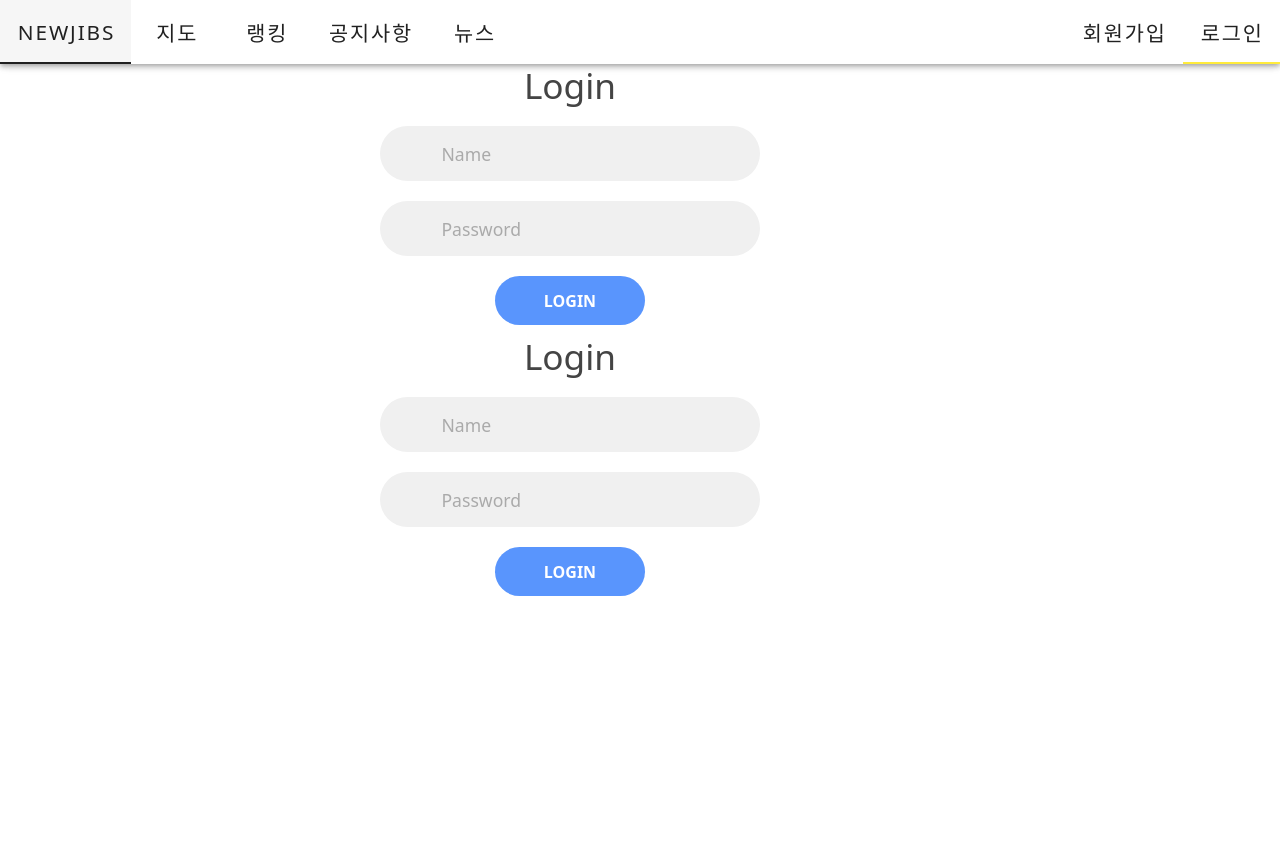
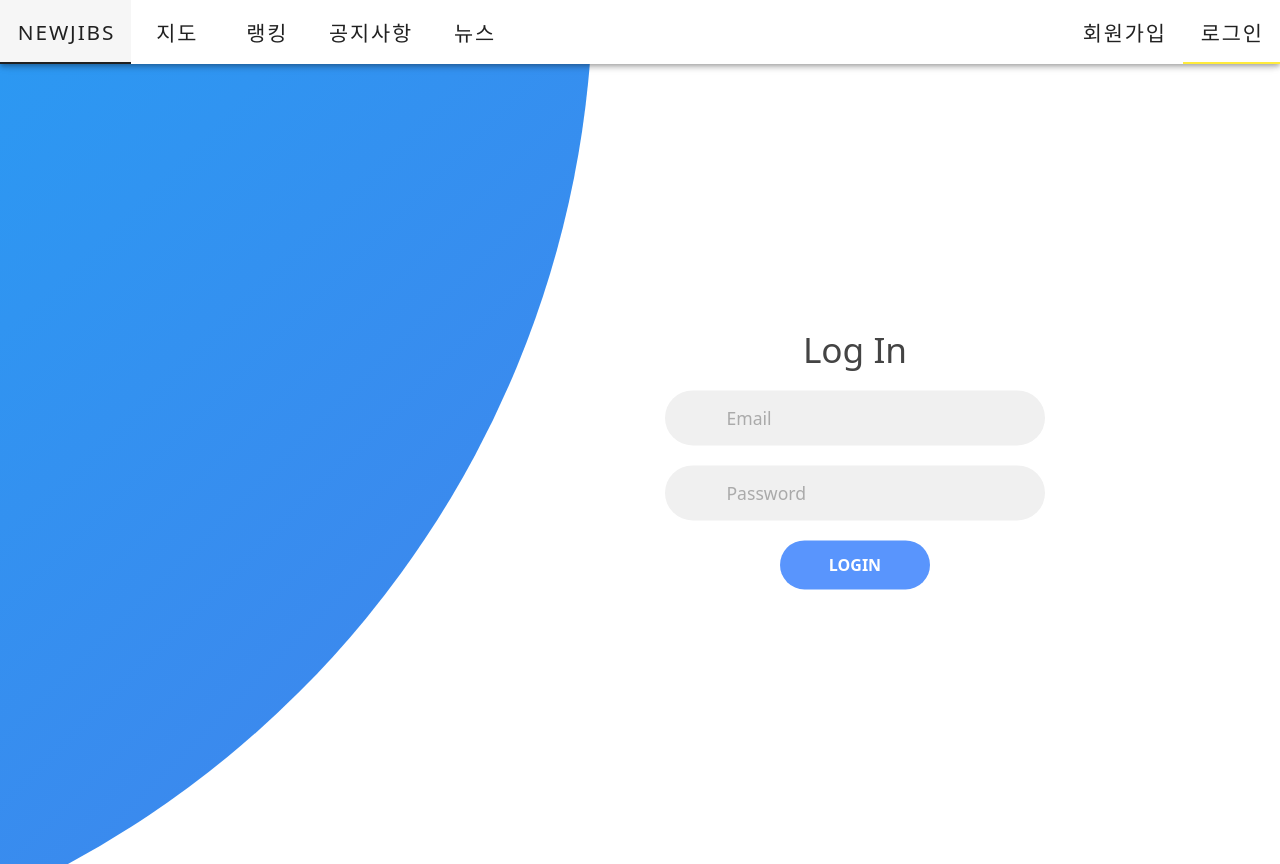
Before and after one commit to NewJibs/newjibs-fe, a Vue app: page /user/login in a window 1280 px wide. Built offline with nearby package versions, Linux system fonts and the light colour scheme; no server answers.

Commit message:
feat : signup 창 + 이미지 추가

```diff
--- a/src/components/user/SignIn.vue
+++ b/src/components/user/SignIn.vue
@@ -6,8 +6,27 @@
   <div class="container" style="z-index: 100">
     <div class="forms-container">
       <div class="signin-signup">
+        <!-- 로그인 form -->
         <form action="" class="sign-in-form">
-          <h2 class="title">Login</h2>
+          <h2 class="title">Log In</h2>
+          <div class="input-field">
+            <i class="fas fa-user"></i>
+            <input type="text" placeholder="Email" />
+          </div>
+          <div class="input-field">
+            <i class="fas fa-lock"></i>
+            <input type="password" placeholder="Password" />
+          </div>
+          <input type="submit" value="login" class="btn solid" />
+        </form>
+
+        <!-- 회원가입 form -->
+        <form action="" class="sign-up-form">
+          <h2 class="title">Sign Up</h2>
+          <div class="input-field">
+            <i class="fas fa-envelope"></i>
+            <input type="text" placeholder="Email" />
+          </div>
           <div class="input-field">
             <i class="fas fa-user"></i>
             <input type="text" placeholder="Name" />
@@ -16,24 +35,24 @@
             <i class="fas fa-lock"></i>
             <input type="password" placeholder="Password" />
           </div>
-          <input type="submit" value="login" class="btn solid" />
-        </form>
-
-        <form action="" class="sign-in-form">
-          <h2 class="title">Login</h2>
-          <div class="input-field">
-            <i class="fas fa-user"></i>
-            <input type="text" placeholder="Name" />
-          </div>
           <div class="input-field">
             <i class="fas fa-lock"></i>
-            <input type="password" placeholder="Password" />
+            <input type="date" placeholder="birth" />
           </div>
-          <input type="submit" value="login" class="btn solid" />
+          <input type="submit" value="signup" class="btn solid" />
         </form>
       </div>
     </div>
-    <div class="panels-container"></div>
+    <div class="panels-container">
+      <div class="panel left-panel">
+        <div class="content">
+          <h3>처음 방문하셨나요?</h3>
+          <button class="btn transparent" id="sign-up-btn">Sign Up</button>
+        </div>
+
+        <!-- <img src="" -->
+      </div>
+    </div>
   </div>
 </template>
 
@@ -52,6 +71,18 @@
   overflow: hidden;
 }
 
+.container:before {
+  content: '';
+  position: absolute;
+  width: 2000px;
+  height: 2000px;
+  border-radius: 50%;
+  background: linear-gradient(-45deg, #4481eb, #04befe);
+  top: -10%;
+  right: 48%;
+  transform: translateY(-50%);
+}
+
 .forms-container {
   position: absolute;
   width: 100%;
@@ -60,11 +91,34 @@
   left: 0;
 }
 
+.signin-signup {
+  position: absolute;
+  top: 50%;
+  left: 75%;
+  transform: translate(-50%, -50%);
+  width: 50%;
+  display: grid;
+  grid-template-columns: 1fr;
+}
+
 form {
   display: flex;
   align-items: center;
   justify-content: center;
   flex-direction: column;
+  padding: 0 5rem;
+  overflow: hidden;
+  grid-column: 1 / 2;
+  grid-row: 1 / 2;
+}
+
+form.sign-in-form {
+  z-index: 2;
+}
+
+form.sign-up-form {
+  z-index: 1;
+  opacity: 0;
 }
 
 .title {
```
Also changed, not shown: src/assets/signup.png (added).
